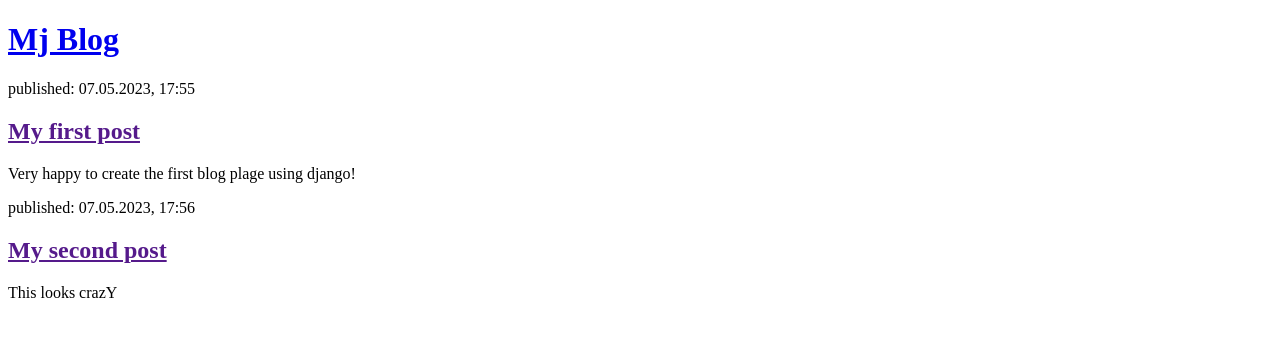
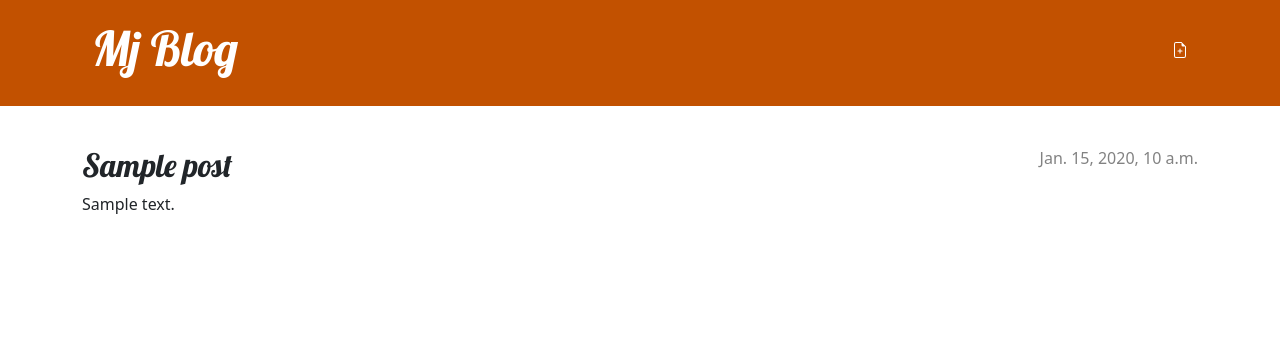
Before and after one commit to mohankumar003-1/blog, a Django app: page / in a window 1280 px wide. Shown: the top 337 px of the page. Run offline with Django 3.2, Linux system fonts and the light colour scheme; tables that the repository leaves empty hold one stand-in row (values such as "Sample post").

Commit message:
New blog inside the site

```diff
--- /dev/null
+++ b/blog/static/css/blog.css
@@ -0,0 +1,75 @@
+h1 a, h2 a {
+    color: #C25100;
+    font-family: 'Lobster';
+}
+
+.page-header {
+    background-color: #C25100;
+    margin-top: 0;
+    margin-bottom: 40px;
+    padding: 20px 20px 20px 40px;
+}
+
+.page-header h1,
+.page-header h1 a,
+.page-header h1 a:visited,
+.page-header h1 a:active {
+    color: #ffffff;
+    font-size: 36pt;
+    text-decoration: none;
+}
+
+h1,
+h2,
+h3,
+h4 {
+    font-family: 'Lobster', cursive;
+}
+
+.date {
+    color: #828282;
+}
+
+.save {
+    float: right;
+}
+
+.post-form textarea,
+.post-form input {
+    width: 100%;
+}
+
+.top-menu,
+.top-menu:hover,
+.top-menu:visited {
+    color: #ffffff;
+    float: right;
+    font-size: 26pt;
+    margin-right: 20px;
+}
+
+.post {
+    margin-bottom: 70px;
+}
+
+.post h2 a,
+.post h2 a:visited {
+    color: #000000;
+}
+
+.post > .date,
+.post > .actions {
+    float: right;
+}
+
+.btn-secondary,
+.btn-secondary:visited {
+    color: #C25100;
+    background: none;
+    border-color: #C25100;
+}
+
+.btn-secondary:hover {
+    color: #FFFFFF;
+    background-color: #C25100;
+}
--- /dev/null
+++ b/blog/templates/blog/base.html
@@ -0,0 +1,29 @@
+{% load static %}
+<!DOCTYPE html>
+<html>
+    <head>
+        <title>Django Girls blog</title>
+        <link rel="stylesheet" href="https://cdn.jsdelivr.net/npm/bootstrap@5.1.3/dist/css/bootstrap.min.css" integrity="sha384-1BmE4kWBq78iYhFldvKuhfTAU6auU8tT94WrHftjDbrCEXSU1oBoqyl2QvZ6jIW3" crossorigin="anonymous">
+        <link href='//fonts.googleapis.com/css?family=Lobster&subset=latin,latin-ext' rel='stylesheet' type='text/css'>
+        <link rel="stylesheet" href="{% static 'css/blog.css' %}">
+    </head>
+    <body>
+        <body>
+            <header class="page-header">
+              <div class="container">
+                <a href="{% url 'post_new' %}" class="top-menu">
+                    {% include './icons/file-earmark-plus.svg' %}
+                  <h1><a href="/">Mj Blog</a></h1>
+              </div>
+            </header>
+            <main class="container">
+                <div class="row">
+                    <div class="col">
+                    {% block content %}
+                    {% endblock %}
+                    </div>
+                </div>
+            </main>
+        </body>
+    </body>
+</html>
--- a/blog/templates/blog/post_list.html
+++ b/blog/templates/blog/post_list.html
@@ -1,26 +1,16 @@
-<!DOCTYPE html>
-<html lang="en">
-<head>
-    <meta charset="UTF-8">
-    <meta http-equiv="X-UA-Compatible" content="IE=edge">
-    <meta name="viewport" content="width=device-width, initial-scale=1.0">
-    <title>Mj Blog</title>
-</head>
-<body>
-    <header>
-        <h1><a href="/">Mj Blog</a></h1>
-    </header>
 
-    <article>
-        <time>published: 07.05.2023, 17:55</time>
-        <h2><a href="">My first post</a></h2>
-        <p>Very happy to create the first blog plage using django!</p>
-    </article>
+{% extends 'blog/base.html' %}
+{% block content %}
+{% for post in posts %}
+<article class="post">
+    {% if post.published_date %}
+        <time class="date">
+            {{ post.published_date }}
+        </time>
+    {% endif %}
+    <h2>{{ post.title }}</h2>
+    <p>{{ post.text|linebreaksbr }}</p>
+</article>
 
-    <article>
-        <time>published: 07.05.2023, 17:56</time>
-        <h2><a href="">My second post</a></h2>
-        <p>This looks crazY</p>
-    </article>
-</body>
-</html>
+{% endfor %}
+{% endblock %}
--- a/blog/urls.py
+++ b/blog/urls.py
@@ -3,4 +3,6 @@ from . import views
 
 urlpatterns = [
     path('', views.post_list, name='post_list'),
+    path('post/<int:pk>/', views.post_detail,name = 'post_detail'),
+    path('post/new/', views.post_new, name='post_new'),
 ]
--- a/blog/views.py
+++ b/blog/views.py
@@ -1,4 +1,23 @@
-from django.shortcuts import render
+from django.shortcuts import render, get_object_or_404,redirect
+from django.utils import timezone
+from .models import POST
+from .forms import PostForm
 
 def post_list(request):
-    return render(request, 'blog/post_list.html', {})
+    posts = POST.objects.filter(published_date__lte=timezone.now()).order_by('published_date')
+    return render(request, 'blog/post_list.html', {'posts': posts })
+def post_detail(request, pk):
+    post = get_object_or_404(POST, pk=pk)
+    return render(request, 'blog/post_detail.html', {'post': post})
+def post_new(request):
+    if request.method == "POST":
+        form = PostForm(request.POST)
+        if form.is_valid():
+            post = form.save(commit=False)
+            post.author = request.user
+            post.published_date = timezone.now()
+            post.save()
+            return redirect('post_detail', pk=post.pk)
+    else:
+        form = PostForm()
+    return render(request, 'blog/post_edit.html', {'form': form})
```
Also changed, not shown: blog/forms.py (added, +9 -0 lines), blog/templates/blog/icons/file-earmark-plus.svg (added).
